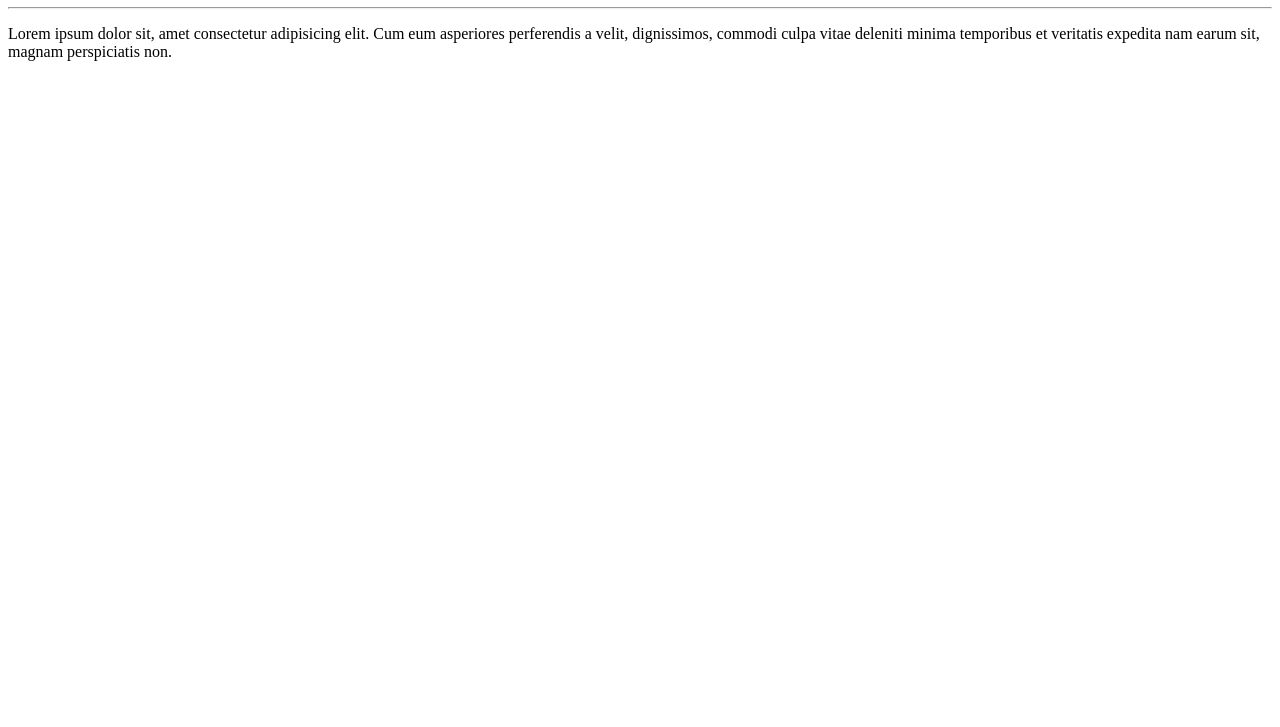
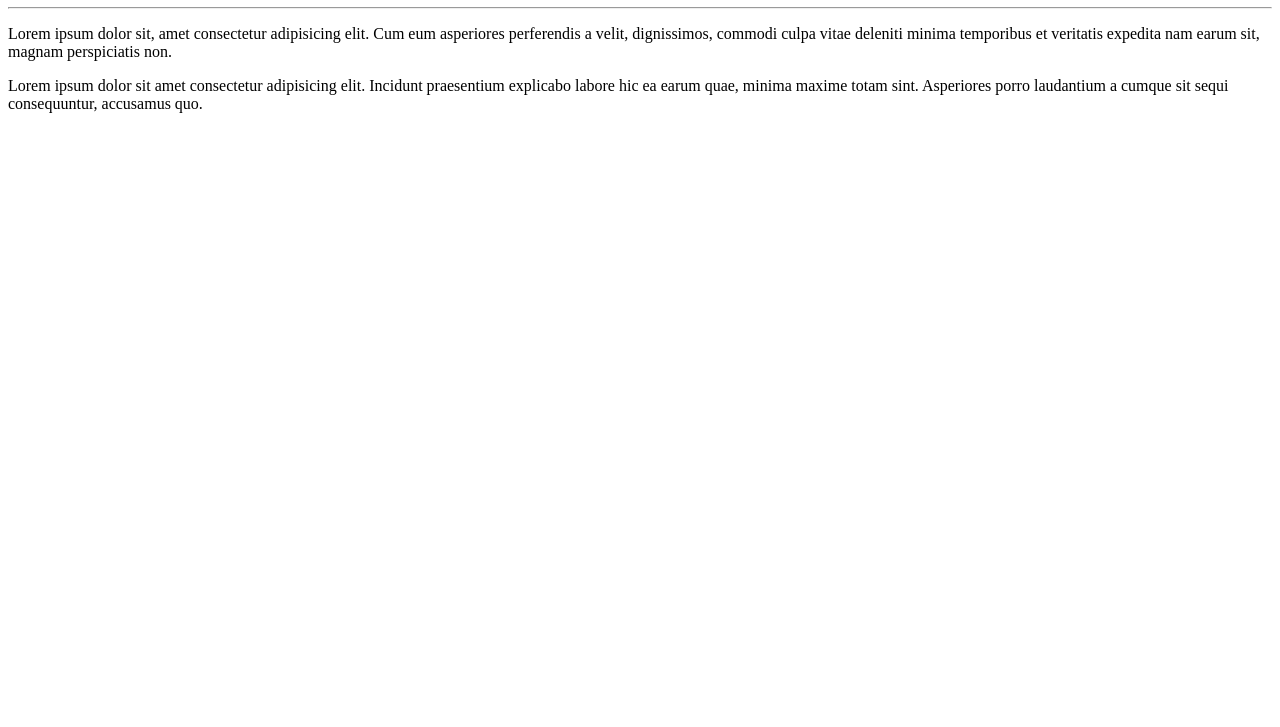
Before and after one commit to gabespinola/Ola-mundo-, a plain HTML site: page SIte exemplo/index.html in a window 1280 px wide. Shown: the part 73-800 px from the top of the page. Drawn offline with Linux system fonts and the light colour scheme.

Commit message:
adicionei um paragrafo

```diff
--- a/SIte exemplo/index.html
+++ b/SIte exemplo/index.html
@@ -9,5 +9,7 @@
    <h1>olá, mundo </h1>
    <hr>
    <p>Lorem ipsum dolor sit, amet consectetur adipisicing elit. Cum eum asperiores perferendis a velit, dignissimos, commodi culpa vitae deleniti minima temporibus et veritatis expedita nam earum sit, magnam perspiciatis non.</p>
+   <p>Lorem ipsum dolor sit amet consectetur adipisicing elit. Incidunt praesentium explicabo labore hic ea earum quae, minima maxime totam sint. Asperiores porro laudantium a cumque sit sequi consequuntur, accusamus quo.
+
 </body>
 </html>
```
